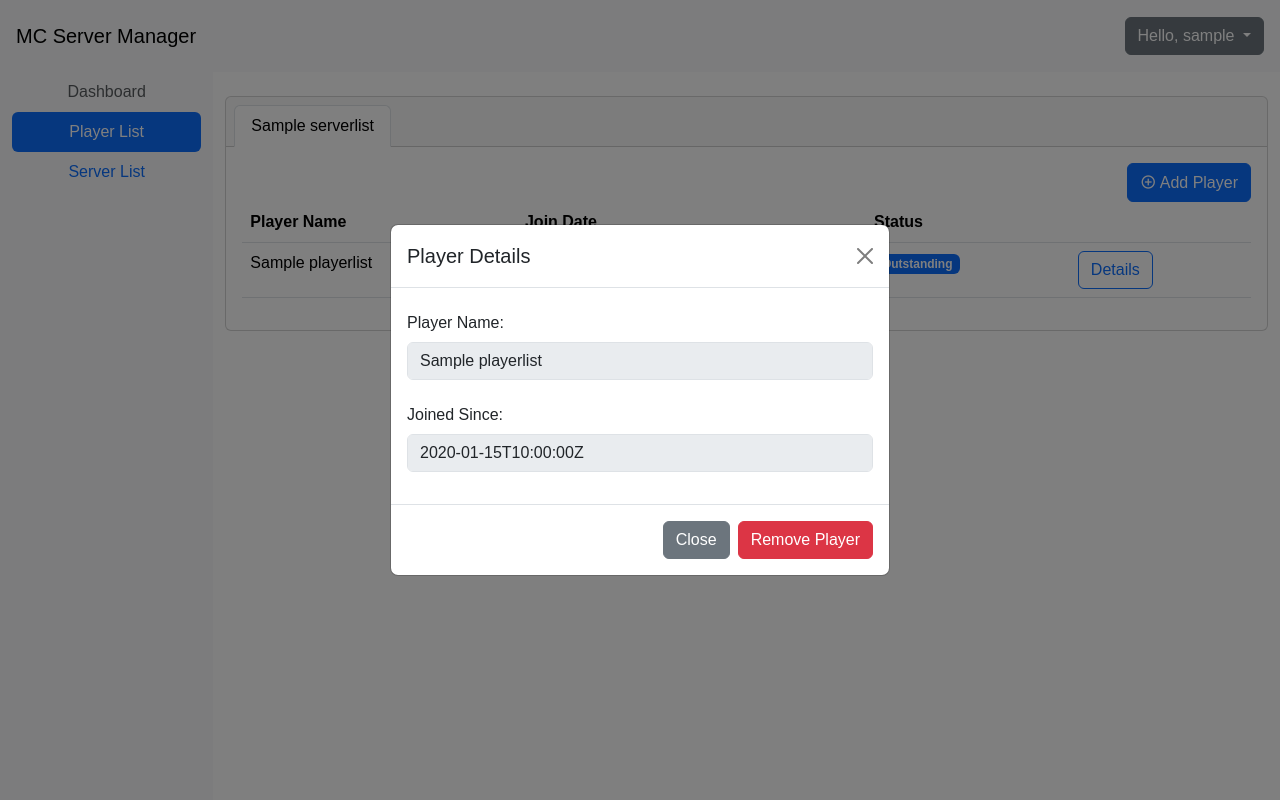
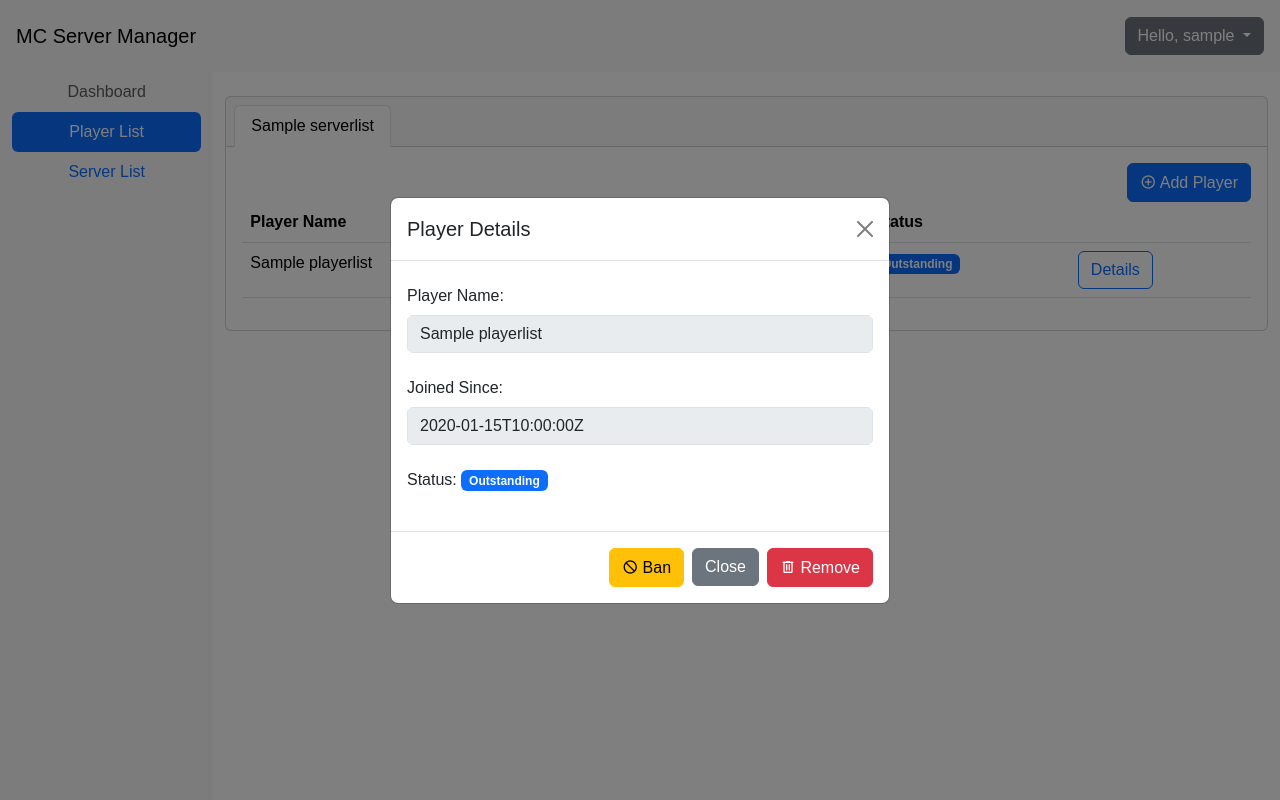
Before and after one commit to Pr1mary/RedstoneStart, a Django app: page /playermanager/ in a window 1280 px wide, after a click on "Details". Run offline with Django 5.2, Linux system fonts and the light colour scheme; a user stored in the database is signed in; tables that the repository leaves empty hold one stand-in row (values such as "Sample post"); some libraries are stand-ins or nearby versions.

Commit message:
DONE ban and unban player system

```diff
--- a/webapp/modules/player_list/models.py
+++ b/webapp/modules/player_list/models.py
@@ -16,6 +16,7 @@ class PlayerServerMap(models.Model):
 
     player_invited = models.ForeignKey(PlayerList, on_delete=models.CASCADE, related_name="player_server_map")
     server_joined = models.ForeignKey(ServerList, on_delete=models.CASCADE, related_name="player_server_map")
+    is_synced = models.BooleanField(default=False)
     online_status = models.BooleanField(default=False)
     banned_status = models.BooleanField(default=False)
     banned_reason = models.CharField(max_length=255, null=True, blank=True)
--- a/webapp/modules/player_list/templates/index.html
+++ b/webapp/modules/player_list/templates/index.html
@@ -31,13 +31,15 @@
                         <th></th>
                     </thead>
                     <tbody>
-                        {% for player in player_list %}
+                        {% for player_server in player_server_list %}
                         <tr>
-                            <td class="">{{ player.name }}</td>
-                            <td>{{ player.joined_at }}</td>
+                            <td class="">{{ player_server.name }}</td>
+                            <td>{{ player_server.joined_at }}</td>
                             <td>
-                            {% if player.status == "BANNED"%}
+                            {% if player_server.status == "BANNED"%}
                                 <span class="badge text-bg-danger">Banned</span>
+                            {% elif player_server.status == "FAILED" %}
+                                <span class="badge text-bg-warning">Failed</span>
                             {% else %}
                                 <span class="badge text-bg-primary">Outstanding</span>
                             {% endif %}
@@ -45,7 +47,8 @@
                             <td>
                                 <button class="btn btn-outline-primary"
                                 data-bs-toggle="modal" data-bs-target="#detailplayermodal"
-                                data-bs-player-url="{% url 'player_details' player.id %}">
+                                data-bs-player-url="{% url 'player_details' player_server.id %}"
+                                data-bs-player-server-id="{{ player_server.id }}">
                                     Details
                                 </button>
                             </td>
@@ -53,7 +56,7 @@
                         {% endfor %}
                     </tbody>
                 </table>
-                {% if not player_list %}
+                {% if not player_server_list %}
                 <div class="container text-center">
                     <br>
                     <p>
@@ -121,10 +124,18 @@
                     <label for="join-date" class="col-form-label">Joined Since:</label>
                     <input type="text" class="form-control" id="join-date-edit" name="join-date" disabled>
                 </div>
+                <div class="mb-3">
+                    <label for="join-date" class="col-form-label">Status:</label>
+                    <span id="detail-status-banned" class="badge text-bg-danger" style="display: none;">Banned</span>
+                    <span id="detail-status-failed" class="badge text-bg-warning" style="display: none;">Failed</span>
+                    <span id="detail-status-outstanding" class="badge text-bg-primary" style="display: none;">Outstanding</span>
+                </div>
             </div>
             <div class="modal-footer">
+                <button type="button" class="btn btn-warning" id="ban-player-btn" onclick="banPlayer()" style="display: none;"><span class="mdi mdi-cancel"></span> Ban</button>
+                <button type="button" class="btn btn-primary" id="unban-player-btn" onclick="unbanPlayer()" style="display: none;"><span class="mdi mdi-information-box-outline"></span> Unban</button>
                 <button type="button" class="btn btn-secondary" data-bs-dismiss="modal">Close</button>
-                <button type="button" class="btn btn-danger" id="delete-player-btn" onclick="deletePlayer()">Remove Player</button>
+                <button type="button" class="btn btn-danger" id="delete-player-btn" onclick="deletePlayer()"><span class="mdi mdi-trash-can-outline"></span> Remove</button>
             </div>
         </div>
     </div>
@@ -139,7 +150,10 @@
 
     async function detailPlayer(event) {
         const player_url = event.relatedTarget.getAttribute('data-bs-player-url');
-        const delete_player_btn = $("#delete-player-btn")
+        const delete_player_btn = $("#delete-player-btn");
+        const ban_player_btn = $("#ban-player-btn");
+        const unban_player_btn = $("#unban-player-btn");
+        const curr_player_server_id = event.relatedTarget.getAttribute("data-bs-player-server-id");
 
         try{
             const resp = await fetch(player_url);
@@ -155,11 +169,124 @@
             const join_date_form = $("#join-date-edit");
             join_date_form.val(resp_data["created_at"]);
 
+            let curr_player_status = "";
+            const server_list = resp_data["server_list"];
+            for(let server of server_list){
+
+                console.log(player_url+" >> "+JSON.stringify(server_list))
+                if(server["server_player_id"].toString() !== curr_player_server_id.toString()) continue;
+
+                curr_player_status = server["player_status"];
+                break;
+            }
+
+            const status_outstanding_label = $("#detail-status-outstanding")
+            const status_banned_label = $("#detail-status-banned")
+            const status_failed_label = $("#detail-status-failed")
+            switch(curr_player_status){
+                case "BANNED":
+                    unban_player_btn.show();
+                    ban_player_btn.hide();
+
+                    status_outstanding_label.hide();
+                    status_banned_label.show();
+                    status_failed_label.hide();
+                    break;
+                case "FAILED":
+                    unban_player_btn.hide();
+                    ban_player_btn.show();
+
+                    status_outstanding_label.hide();
+                    status_banned_label.hide();
+                    status_failed_label.show();
+                    break;
+                default:
+                    unban_player_btn.hide();
+                    ban_player_btn.show();
+
+                    status_outstanding_label.show();
+                    status_banned_label.hide();
+                    status_failed_label.hide();
+            }
+
+            ban_player_btn.data("data-bs-player-server-id", curr_player_server_id);
+            unban_player_btn.data("data-bs-player-server-id", curr_player_server_id);
             delete_player_btn.data("data-bs-player-url", player_url);
 
         }catch(err){
             console.log(err.message);
         }
+    }
+
+    function banPlayer(){
+        const ban_player_url = "{% url 'player_server_ban' %}";
+        const player_server_id = $("#ban-player-btn").data("data-bs-player-server-id");
+        console.log(player_server_id)
+        const ban_question = "What is the reason for the ban?";
+        const ban_answer = prompt(ban_question, "Banned by an operator");
+        const csrf_token = getcsrftoken();
+
+        if(!ban_answer){
+            return;
+        }
+        const body_data = {
+            "player-server-id": player_server_id,
+            "reason-text": ban_answer
+        }
+        const headers = {
+            "X-CSRFToken": csrf_token
+        }
+        const done = $.ajax({
+            "url": ban_player_url,
+            "method": "POST",
+            "headers": headers,
+            "data": body_data
+        }).done(data => {
+            // abort of failed from server
+            if(!data.banned){
+                alert("Error: failed to ban player from the server")
+                return
+            }
+
+            location.reload()
+
+        }).fail(() => {
+            alert("Error: failed to ban player")
+        })
+    }
+
+    function unbanPlayer(){
+        const unban_player_url = "{% url 'player_server_unban' %}";
+        const player_server_id = $("#unban-player-btn").data("data-bs-player-server-id");
+        const confirm_text = "Are you sure do you want to unban this player from this server?";
+        const csrf_token = getcsrftoken();
+
+        if(!confirm(confirm_text)){
+            return;
+        }
+        const body_data = {
+            "player-server-id": player_server_id,
+        }
+        const headers = {
+            "X-CSRFToken": csrf_token
+        }
+        const done = $.ajax({
+            "url": unban_player_url,
+            "method": "POST",
+            "headers": headers,
+            "data": body_data
+        }).done(data => {
+            // abort of failed from server
+            if(!data.unbanned){
+                alert("Error: failed to unban player from the server")
+                return
+            }
+
+            location.reload()
+
+        }).fail(() => {
+            alert("Error: failed to unban player")
+        })
     }
 
     function deletePlayer(){
--- a/webapp/modules/player_list/urls.py
+++ b/webapp/modules/player_list/urls.py
@@ -1,9 +1,11 @@
 
 from django.urls import path
-from .views import PlayerManagerView, PlayerManagerDetailView, PlayerJoinManagerView
+from .views import PlayerManagerView, PlayerManagerDetailView, PlayerJoinManagerView, PlayerBanManagerView, PlayerUnbanManagerView
 
 urlpatterns = [
     path('', PlayerManagerView.as_view(), name="player_list"),
     path('<int:id>', PlayerManagerDetailView.as_view(), name="player_details"),
     path('joinserver', PlayerJoinManagerView.as_view(), name="player_join_server"),
+    path('ban', PlayerBanManagerView.as_view(), name="player_server_ban"),
+    path('unban', PlayerUnbanManagerView.as_view(), name="player_server_unban"),
 ]
--- a/webapp/modules/player_list/views.py
+++ b/webapp/modules/player_list/views.py
@@ -38,11 +38,12 @@ class PlayerManagerView(LoginRequiredMixin, View):
             })
         player_map_list = PlayerServerMap.objects.filter(server_joined__pk=server_id).order_by("-created_at")
 
-        player_detail_list = []
+        player_server_detail_list = []
         for player in player_map_list:
 
             status_name = "ONLINE" if player.online_status else "OFFLINE"
             status_name = "BANNED" if player.banned_status else status_name
+            status_name = "FAILED" if not player.is_synced else status_name
 
             player_detail = {
                 "id": player.pk,
@@ -51,10 +52,10 @@ class PlayerManagerView(LoginRequiredMixin, View):
                 "joined_at": player.created_at,
                 "created_at": player.player_invited.created_at
             }
-            player_detail_list.append(player_detail)
+            player_server_detail_list.append(player_detail)
 
         self.ctx["server_list"] = server_list_parsed
-        self.ctx["player_list"] = player_detail_list
+        self.ctx["player_server_list"] = player_server_detail_list
 
         return render(request, self.template, self.ctx)
 
@@ -120,9 +121,11 @@ class PlayerManagerView(LoginRequiredMixin, View):
             player_online_list = mcrcon.getPlayerList()
             if player_name in player_online_list:
                 player_server_map_details.online_status = True
-                player_server_map_details.save()
 
                 print("Player '{}' status updated to ONLINE".format(player_name))
+
+            player_server_map_details.is_synced = True
+            player_server_map_details.save()
 
         except Exception as err:
             print("Error add player whitelist: {}".format(err))
@@ -169,14 +172,22 @@ class PlayerJoinManagerView(View):
             player, _ = PlayerList.objects.get_or_create(
                 player_name = player_name,
                 defaults={
-                    "owner": find_server.created_by
+                    "created_by": find_server.created_by,
+                    "updated_by": find_server.created_by,
                 },
             )
 
             player_map, _ = PlayerServerMap.objects.get_or_create(
                 player_invited = player,
                 server_joined = find_server,
+                defaults={
+                    "created_by": find_server.created_by,
+                    "updated_by": find_server.created_by,
+                },
             )
+
+            player_handler = PlayerHandler()
+            player_handler.__add_whitelist_player()
 
         except Exception as err:
             print(f"Error when storing server: {err.args}")
@@ -208,11 +219,17 @@ class PlayerManagerDetailView(View):
                         "server_id": 0,
                     })
 
+                status_name = "ONLINE" if server.online_status else "OFFLINE"
+                status_name = "BANNED" if server.banned_status else status_name
+                status_name = "FAILED" if not server.is_synced else status_name
+
                 server_list.append({
+                    "server_player_id": server.pk,
                     "server_id": server.server_joined.pk,
                     "server_name": server.server_joined.server_name,
-                    "server_id": server.server_joined.server_url,
-                    "server_joined_at": server.created_at
+                    "server_url": server.server_joined.server_url,
+                    "server_joined_at": server.created_at,
+                    "player_status": status_name
                 })
 
             resp_data["id"] = player_details.pk
@@ -290,3 +307,221 @@ class PlayerManagerDetailView(View):
 
         finally:
             connection.close()
+
+
+class PlayerBanManagerView(View):
+
+    def post(self, request: HttpRequest, *args, **kwargs):
+
+        req_body = request.POST
+
+        player_server_id = req_body.get("player-server-id", None)
+        ban_reason = req_body.get("reason-text", "Banned by administrator")
+        resp_data = {}
+
+        try:
+
+            player_map = PlayerServerMap.objects.filter(pk=player_server_id).first()
+            if not player_map:
+                raise Exception("player server map was not found")
+
+            player_map.banned_status = True
+            player_map.banned_reason = ban_reason
+            player_map.save()
+
+            player_handler = PlayerHandler()
+            player_handler.ban_player(player_map.pk)
+
+            resp_data["banned"] = True
+
+        except Exception as err:
+            print(f"Error when banning player to server: {err.args}")
+            resp_data["banned"] = False
+
+        return JsonResponse(resp_data)
+
+class PlayerUnbanManagerView(View):
+
+    def post(self, request: HttpRequest, *args, **kwargs):
+
+        req_body = request.POST
+
+        player_server_id = req_body.get("player-server-id", None)
+        resp_data = {}
+
+        try:
+
+            player_map = PlayerServerMap.objects.filter(pk=player_server_id).first()
+            if not player_map:
+                raise Exception("player server map was not found")
+
+            player_map.banned_status = False
+            player_map.save()
+
+            player_handler = PlayerHandler()
+            player_handler.unban_player(player_map.pk)
+
+            resp_data["unbanned"] = True
+
+        except Exception as err:
+            print(f"Error when unbanning player to server: {err.args}")
+            resp_data["unbanned"] = False
+
+        return JsonResponse(resp_data)
+
+class PlayerHandler():
+
+    def add_whitelist_player(self, player_server_id:str):
+
+        player_mapping_process = Process(target=self.__add_whitelist, args=[player_server_id])
+        player_mapping_process.start()
+
+    def del_whitelist_player(self, server_id: str, player_name:str):
+
+        player_mapping_process = Process(target=self.__remove_whitelist, args=[server_id, player_name])
+        player_mapping_process.start()
+
+    def ban_player(self, player_server_id:str):
+
+        player_mapping_process = Process(target=self.__ban_player, args=[player_server_id])
+        player_mapping_process.start()
+
+    def unban_player(self, player_server_id:str):
+
+        player_mapping_process = Process(target=self.__unban_player, args=[player_server_id])
+        player_mapping_process.start()
+
+    def __add_whitelist(self, player_server_id:str):
+
+        try:
+            connection.close()
+
+            if not player_server_id:
+                raise Exception("Player server map id is empty")
+
+            player_server_map_details = PlayerServerMap.objects.filter(pk=player_server_id).first()
+            if not player_server_map_details:
+                raise Exception("Player server map not found")
+
+            server_address = player_server_map_details.server_joined.server_url
+            server_secret = player_server_map_details.server_joined.server_secret
+            server_is_vanilla = player_server_map_details.server_joined.server_is_vanilla
+
+            player_name = player_server_map_details.player_invited.player_name
+
+            mcrcon = MCRconUtil(server_address, server_secret, is_vanilla=server_is_vanilla)
+            player_whitelist = mcrcon.addWhitelist(player_name)
+            if not player_whitelist:
+                raise Exception("problem when whitelisting player")
+
+            print("Add player '{}' to whitelist success".format(player_name))
+
+            player_online_list = mcrcon.getPlayerList()
+            if player_name in player_online_list:
+                player_server_map_details.online_status = True
+
+                print("Player '{}' status updated to ONLINE".format(player_name))
+
+            player_server_map_details.is_synced = True
+            player_server_map_details.save()
+
+        except Exception as err:
+            print("Error add player whitelist: {}".format(err))
+
+        finally:
+            connection.close()
+
+    def __remove_whitelist(self, server_id: str, player_name:str):
+
+        try:
+            connection.close()
+
+            if not player_name:
+                raise Exception("Player name is empty")
+            elif not server_id:
+                raise Exception("Server id is empty")
+
+            server_details = ServerList.objects.filter(pk=server_id).first()
+            if not server_details:
+                raise Exception("Server not found")
+
+            server_address = server_details.server_url
+            server_secret = server_details.server_secret
+            server_is_vanilla = server_details.server_is_vanilla
+
+            mcrcon = MCRconUtil(server_address, server_secret, is_vanilla=server_is_vanilla)
+            player_whitelist = mcrcon.delWhitelist(player_name)
+            if not player_whitelist:
+                raise Exception("problem when removing whitelisted player")
+
+            print("Remove player '{}' from whitelist success".format(player_name))
+
+        except Exception as err:
+            print("Error remove player whitelist: {}".format(err))
+
+        finally:
+            connection.close()
+
+    def __ban_player(self, player_server_id:str):
+
+        try:
+            connection.close()
+
+            if not player_server_id:
+                raise Exception("Player server map id is empty")
+
+            player_server_map_details = PlayerServerMap.objects.filter(pk=player_server_id).first()
+            if not player_server_map_details:
+                raise Exception("Player server map not found")
+
+            server_address = player_server_map_details.server_joined.server_url
+            server_secret = player_server_map_details.server_joined.server_secret
+            server_is_vanilla = player_server_map_details.server_joined.server_is_vanilla
+
+            player_name = player_server_map_details.player_invited.player_name
+
+            ban_reason = player_server_map_details.banned_reason
+
+            mcrcon = MCRconUtil(server_address, server_secret, is_vanilla=server_is_vanilla)
+            player_banned = mcrcon.banPlayer(player_name, ban_reason)
+            if not player_banned:
+                raise Exception("problem when banning player")
+
+            print("Ban player '{}' success".format(player_name))
+
+        except Exception as err:
+            print("Error when banning player: {}".format(err))
+
+        finally:
+            connection.close()
+
+    def __unban_player(self, player_server_id:str):
+
+        try:
+            connection.close()
+
+            if not player_server_id:
+                raise Exception("Player server map id is empty")
+
+            player_server_map_details = PlayerServerMap.objects.filter(pk=player_server_id).first()
+            if not player_server_map_details:
+                raise Exception("Player server map not found")
+
+            server_address = player_server_map_details.server_joined.server_url
+            server_secret = player_server_map_details.server_joined.server_secret
+            server_is_vanilla = player_server_map_details.server_joined.server_is_vanilla
+
+            player_name = player_server_map_details.player_invited.player_name
+
+            mcrcon = MCRconUtil(server_address, server_secret, is_vanilla=server_is_vanilla)
+            player_unbanned = mcrcon.pardonPlayer(player_name)
+            if not player_unbanned:
+                raise Exception("problem when unbanning player")
+
+            print("Unban player '{}' success".format(player_name))
+
+        except Exception as err:
+            print("Error when unbanning player: {}".format(err))
+
+        finally:
+            connection.close()
```
Also changed, not shown: webapp/utils/mc_rcon_util.py (+23 -0 lines), webapp/migrations/0006_playerservermap_is_synced.py (added).
